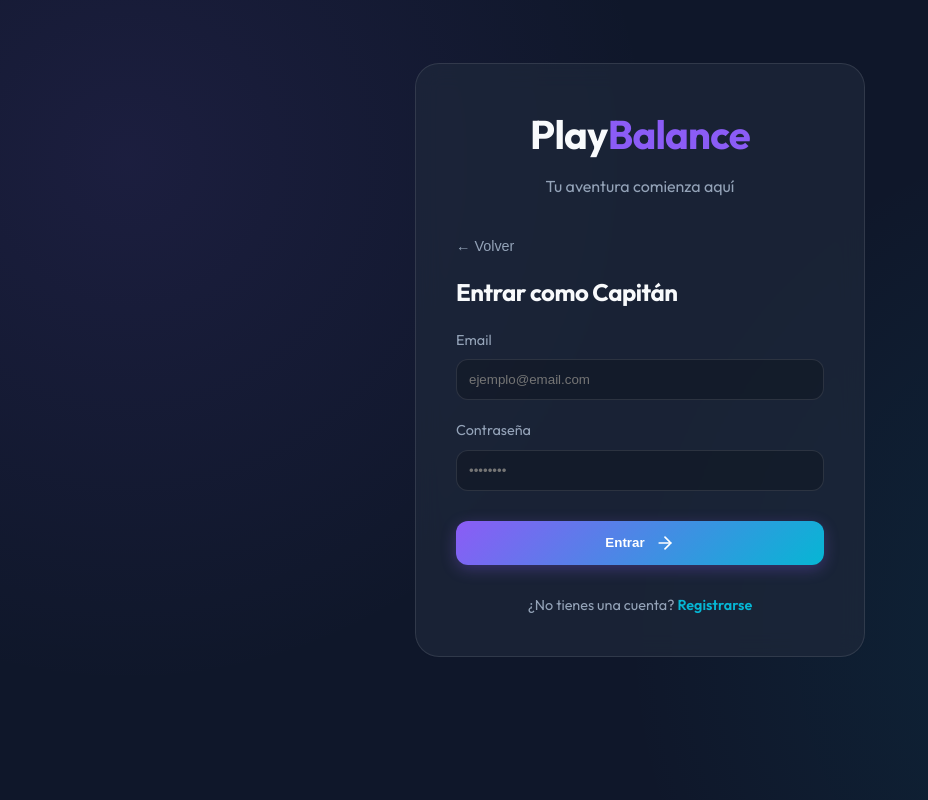
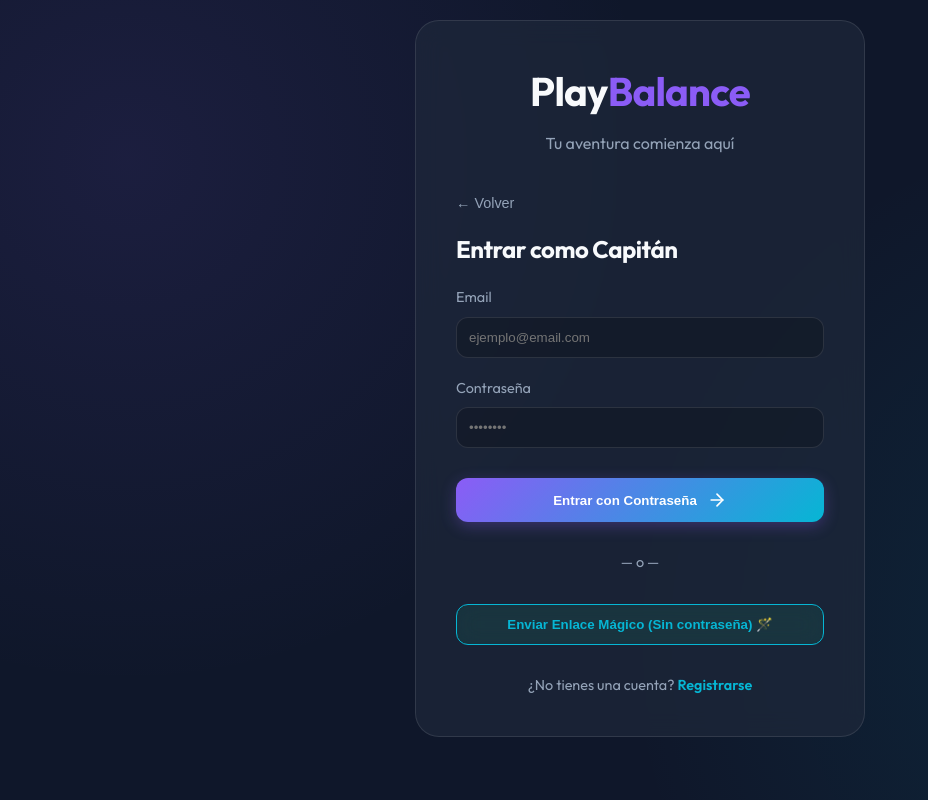
Before and after one commit to FernandoFerreyra11/play-balance-portfolio, a Next.js app: page /login in a window 1280 px wide. Both pictures are taken after a click on the button "Panel de Control". Shown: the whole page, without its empty margins (0-928 px from the left). Built offline with nearby package versions, Linux system fonts and the light colour scheme; no server answers.

Commit message:
feat: Integrar Magic Links via EmailProvider y nodemailer

```diff
--- a/package.json
+++ b/package.json
@@ -24,6 +24,7 @@
     "lucide-react": "^1.14.0",
     "next": "16.2.6",
     "next-auth": "^4.24.14",
+    "nodemailer": "^7.0.13",
     "react": "19.2.4",
     "react-dom": "19.2.4",
     "recharts": "^3.8.1"
@@ -32,6 +33,7 @@
     "@auth/core": "^0.34.3",
     "@types/bcryptjs": "^2.4.6",
     "@types/node": "^20",
+    "@types/nodemailer": "^8.0.0",
     "@types/react": "^19",
     "@types/react-dom": "^19",
     "eslint": "^9",
--- a/src/app/login/page.tsx
+++ b/src/app/login/page.tsx
@@ -18,6 +18,25 @@ function LoginForm() {
   const router = useRouter();
   const searchParams = useSearchParams();
   const registered = searchParams.get('registered');
+
+  const handleMagicLink = async (e: React.MouseEvent) => {
+    e.preventDefault();
+    if (!email) { setError('Por favor ingresa tu email primero para enviarte el enlace.'); return; }
+    setLoading(true);
+    setError('');
+
+    const res = await signIn('email', {
+      email,
+      redirect: false,
+    });
+
+    if (res?.error) {
+      setError('Error al enviar el enlace. Verifica tu correo.');
+    } else {
+      setError('¡Enlace mágico enviado! Revisa tu bandeja de entrada para entrar sin contraseña.');
+    }
+    setLoading(false);
+  };
 
   const handleSubmit = async (e: React.FormEvent) => {
     e.preventDefault();
@@ -206,8 +225,27 @@ function LoginForm() {
               className="btn-primary"
               style={{ marginTop: '10px', display: 'flex', justifyContent: 'center', alignItems: 'center', gap: '10px' }}
             >
-              {loading ? <Loader2 className="animate-spin" size={20} /> : <>Entrar <ArrowRight size={20} /></>}
+              {loading ? <Loader2 className="animate-spin" size={20} /> : <>Entrar con Contraseña <ArrowRight size={20} /></>}
             </button>
+
+            {role === 'parent' && (
+              <>
+                <div style={{ textAlign: 'center', margin: '10px 0', color: 'var(--text-dim)', fontSize: '0.9rem' }}>— o —</div>
+                <button
+                  type="button"
+                  onClick={handleMagicLink}
+                  disabled={loading}
+                  className="glass"
+                  style={{
+                    display: 'flex', justifyContent: 'center', alignItems: 'center', gap: '10px',
+                    padding: '12px', border: '1px solid var(--accent-color)', color: 'var(--accent-color)',
+                    borderRadius: '12px', cursor: 'pointer', background: 'rgba(16, 185, 129, 0.1)', fontWeight: 600
+                  }}
+                >
+                  {loading ? <Loader2 className="animate-spin" size={20} /> : 'Enviar Enlace Mágico (Sin contraseña) 🪄'}
+                </button>
+              </>
+            )}
           </motion.form>
         )}
       </AnimatePresence>
--- a/src/lib/auth.ts
+++ b/src/lib/auth.ts
@@ -1,5 +1,6 @@
 import { NextAuthOptions } from "next-auth";
 import CredentialsProvider from "next-auth/providers/credentials";
+import EmailProvider from "next-auth/providers/email";
 import { DrizzleAdapter } from "@auth/drizzle-adapter";
 import { db } from "@/db";
 import { users, families } from "@/db/schema";
@@ -26,6 +27,10 @@ export const authOptions: NextAuthOptions = {
     signIn: "/login",
   },
   providers: [
+    EmailProvider({
+      server: process.env.EMAIL_SERVER,
+      from: process.env.EMAIL_FROM,
+    }),
     CredentialsProvider({
       name: "Credentials",
       credentials: {
```
Also changed, not shown: 1 other file (tests, documents, lock files or other folders).
